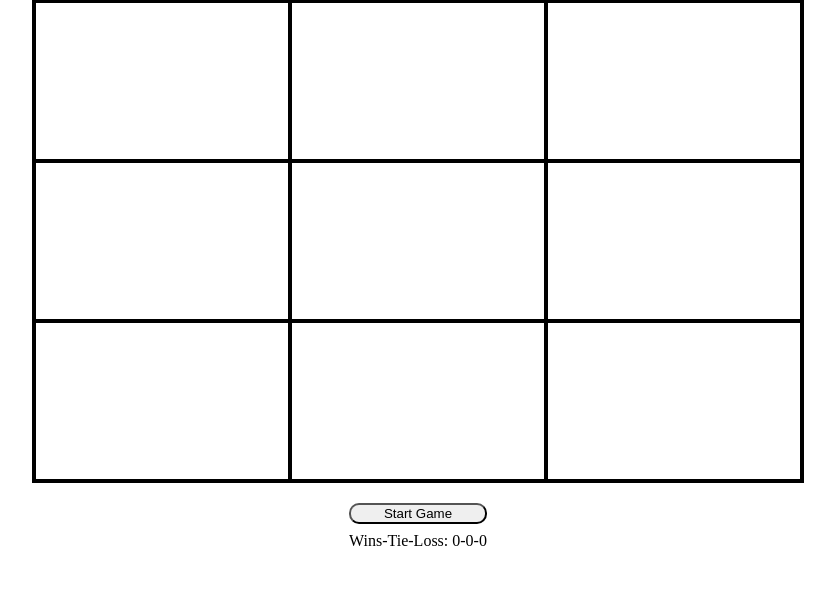
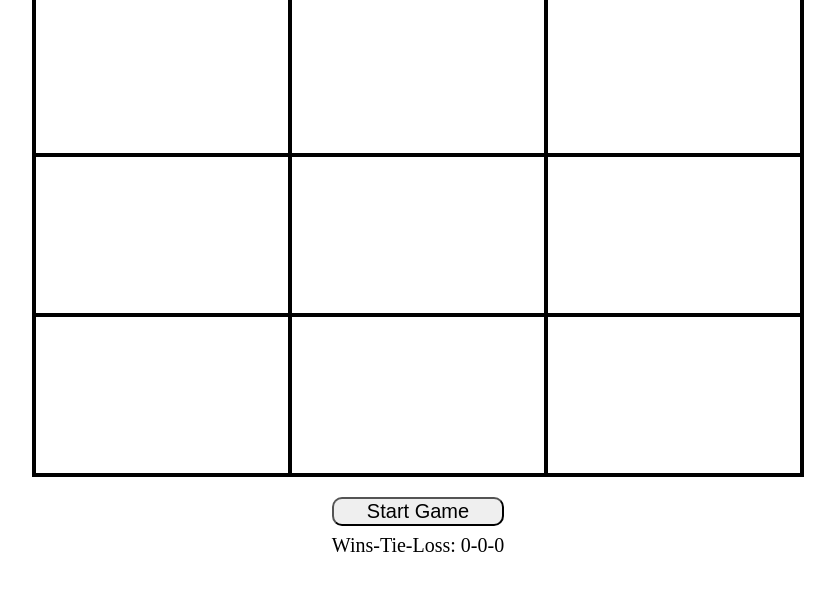
Before and after one commit to saikot-paul/tic-tac-toe, a website with bundled scripts: page index.html in a window 1280 px wide. Shown: the part 157-748 px from the top of the page, without its empty margins (222-1057 px from the left). Built offline with nearby package versions, Linux system fonts and the light colour scheme.

Commit message:
styling changes

```diff
--- a/style.css
+++ b/style.css
@@ -41,6 +41,7 @@ body {
 
 .start {
     border-radius: 10px;
+    font-size: 1.25rem;
 }
 
 .new-game {
@@ -78,3 +79,7 @@ body {
         transform: scale(1);
     }
 }
+
+.score {
+    font-size: 1.25rem;
+}
```
